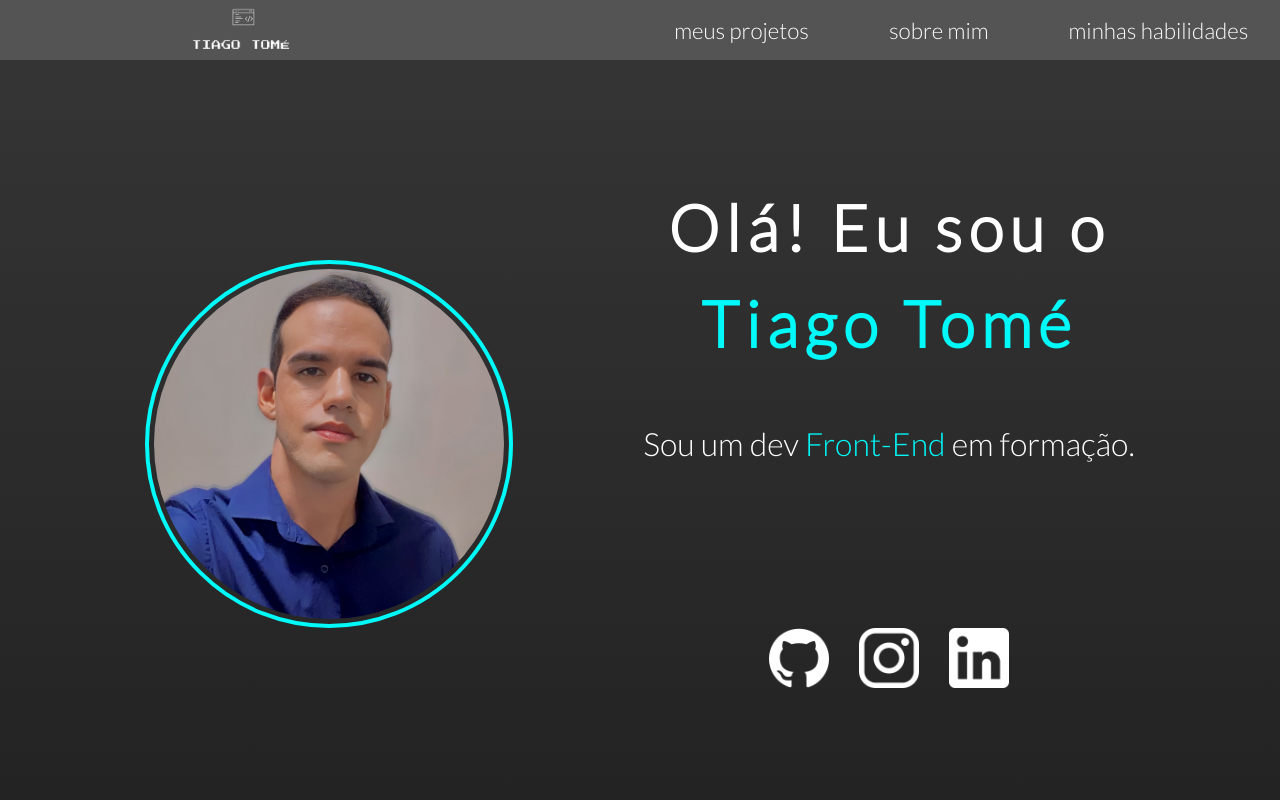
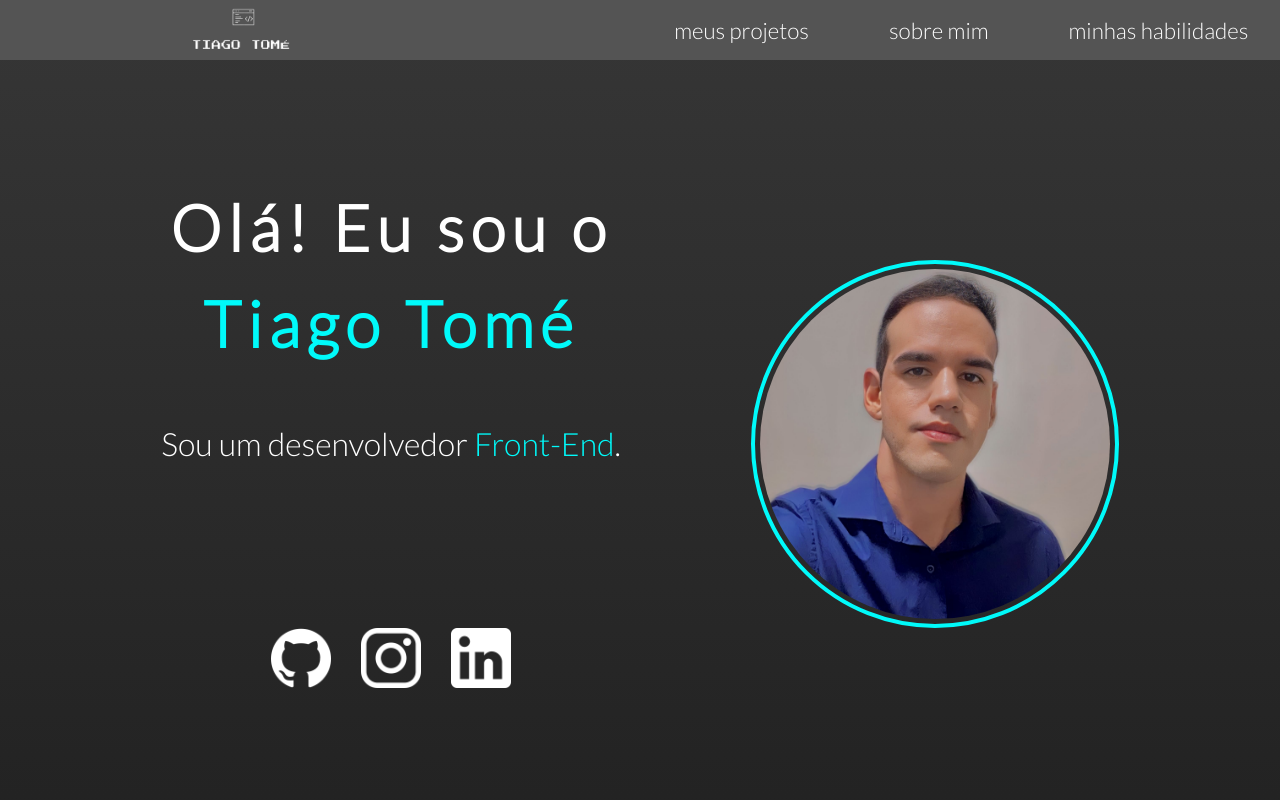
Before and after one commit to tiagootome/MyPortfolio, a React (Create React App) app: page / in a window 1280 px wide. Shown: the top 800 px of the page. Built offline with nearby package versions, Linux system fonts and the light colour scheme; no server answers.

Commit message:
Modificação da posição e parágrafo dos elementos da Section infoPessoais

```diff
--- a/src/components/Home.js
+++ b/src/components/Home.js
@@ -58,7 +58,7 @@ const Home = () => {
 
           <div className="saudacao">
             <h1>Olá! Eu sou o <br/><span>Tiago Tomé</span></h1>
-            <p>Sou um dev <span>Front-End</span> em formação.</p>
+            <p>Sou um desenvolvedor <span>Front-End</span>.</p>
 
             <div className="redesSociais">
               <a href="https://github.com/tiagoothome" target="_blank" rel="noopener noreferrer"><img className="logoRedesSociais" src={github} alt="GitHub"/></a>
--- a/src/components/HomeResponsivo.css
+++ b/src/components/HomeResponsivo.css
@@ -59,9 +59,17 @@
       align-items: center;
     }
 
+    .imagemPerfil {
+      order: 2;
+    }
+
     .imagemPerfil img {
       width: 350px;
       height: 350px;
+    }
+
+    .saudacao, .redesSociais {
+      order: 1;
     }
 
     .saudacao h1 {
```
